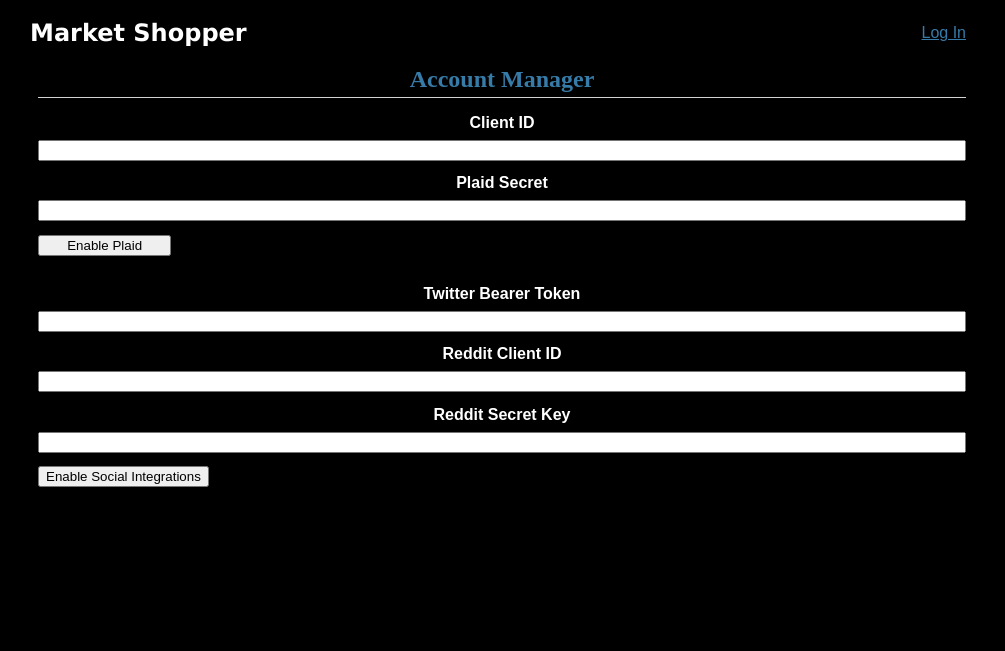
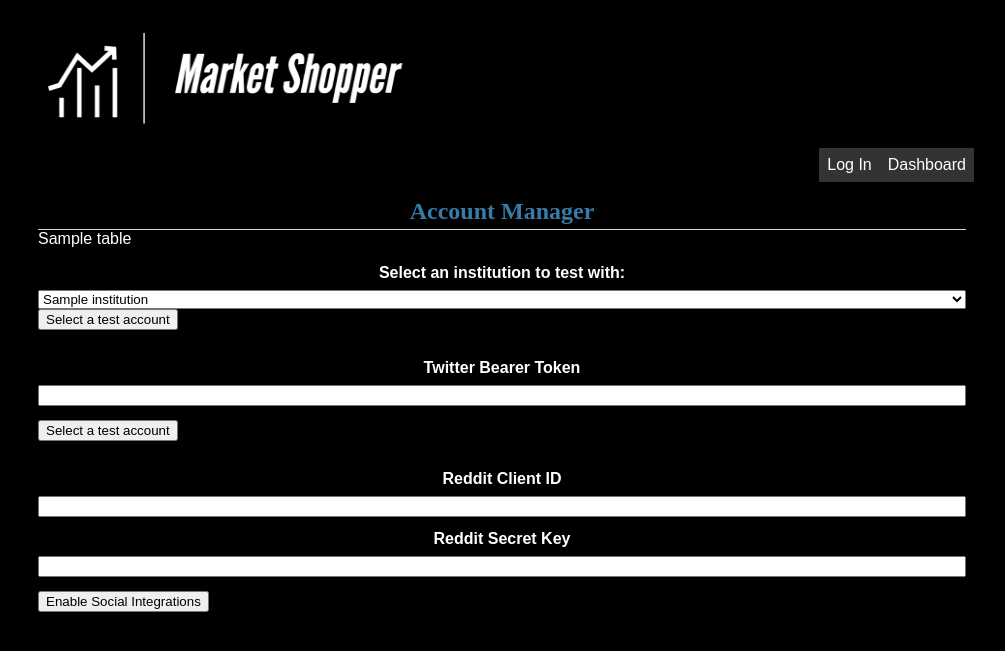
Before and after one commit to tiaaburton/MADS_Capstone, a Flask app: template src/templates/profile/manager.html in a window 1280 px wide. Shown: the top 651 px of the page, without its empty margins (138-1143 px from the left). Run offline with Flask 3, Linux system fonts and the light colour scheme; the template is opened without the code that fills it: most values are stand-ins (such as "Sample title", 1, 10 or a date in 2020); parts of the project's set-up code (start-up, migrations or seed data) failed here and were passed over.

Commit message:
Updating account management page and base html. Including minor updates for subsequent pages and login workflow.

```diff
--- a/src/__init__.py
+++ b/src/__init__.py
@@ -275,14 +275,8 @@
     # Architected by Market Shoppers
     @app.route("/")
     def index():
-        if current_user.is_authenticated and "PLAID_SECRET" in session:
-            # Retrieve the institutions that have test investments accounts
-            institutions = request_institutions()
-            # Pass the institution names to the credential template for user selection
-            return render_template("profile/manager.html", institutions=institutions)
-        elif current_user.is_authenticated and "PLAID_SECRET" not in session:
-            # Allow users to provide Plaid credentials when logged into the app
-            return render_template("profile/manager.html")
+        if current_user.is_authenticated:
+            redirect('/dash')
         else:
             # Redirect users to login if there isn't a user in session
             return redirect(url_for("login"))
@@ -372,7 +366,7 @@
 
     @app.route("/manage_account")
     def update_account():
-        return render_template("profile/manager.html")
+        return render_template("profile/manager.html", institutions=request_institutions())
 
     db.init_app(app)
     app.register_blueprint(auth.bp)
--- a/src/analysis/safety_measures.py
+++ b/src/analysis/safety_measures.py
@@ -1,4 +1,4 @@
-from typing import Union
+from typing import Union, Dict, TypedDict
 from scipy.stats import norm
 from src.data.yahoo import retrieve_company_stock_price_from_mongo
 import plotly.graph_objects as go
--- a/src/analysis/sentiment_analysis.py
+++ b/src/analysis/sentiment_analysis.py
@@ -43,17 +43,19 @@
 )
 
 
-@bp.route("/store_social_credentials", methods=["POST"])
-def store_social_credentials():
-    session["reddit_client_id"] = (
-        request.form["reddit_client"] or config["REDDIT"]["CLIENT_ID"]
-    )
-    session["reddit_client_secret"] = (
-        request.form["reddit_secret"] or config["REDDIT"]["CLIENT_SECRET"]
-    )
-    session["twitter_bearer_token"] = (
-        request.form["twitter_bearer_token"] or config["TWITTER"]["BEARER_TOKEN"]
-    )
+@bp.route("/store_twitter_credentials", methods=["POST"])
+def update_twitter():
+    config["TWITTER"]["BEARER_TOKEN"] = request.form["twitter_bearer_token"]
+    session["twitter_bearer_token"] = request.form["twitter_bearer_token"]
+    return redirect(url_for("/dash/"))
+
+
+@bp.route("/store_reddit_credentials", methods=["POST"])
+def update_reddit():
+    config["REDDIT"]["CLIENT_ID"] = request.form["reddit_client"]
+    config["REDDIT"]["CLIENT_SECRET"] = request.form["reddit_secret"]
+    session["reddit_client_id"] = request.form["reddit_client"]
+    session["reddit_client_secret"] = request.form["reddit_secret"]
     return redirect(url_for("/dash/"))
 
 
--- a/src/pages/analysis.py
+++ b/src/pages/analysis.py
@@ -15,7 +15,7 @@
     twitter_counts,
     twitter_searches,
 )
-from src.analysis.safety_measures import VaR_Chart, SFR_Chart
+# from src.analysis.safety_measures import VaR_Chart, SFR_Chart
 
 dash.register_page(__name__, order=3)
 
--- a/src/server.py
+++ b/src/server.py
@@ -172,121 +172,6 @@
     return plaid_client
 
 
-@bp.route("/api/create_link_token", methods=["POST"])
-def create_link_token():
-    client = get_plaid_client()
-    global PLAID_REDIRECT_URI
-    try:
-        plaid_request = LinkTokenCreateRequest(
-            products=products,
-            client_name="Market Shopper",
-            country_codes=list(map(lambda x: CountryCode(x), PLAID_COUNTRY_CODES)),
-            language="en",
-            user=LinkTokenCreateRequestUser(client_user_id=str(time.time())),
-        )
-        if PLAID_REDIRECT_URI:
-            plaid_request["redirect_uri"] = PLAID_REDIRECT_URI
-        # create link token
-        response = client.link_token_create(plaid_request)
-        return jsonify(response.to_dict())
-    except plaid.ApiException as e:
-        return json.loads(e.body)
-
-
-# Exchange token flow - exchange a Link public_token for
-# an API access_token
-# https://plaid.com/docs/#exchange-token-flow
-
-
-@bp.route("/api/set_access_token", methods=["POST"])
-def get_access_token():
-    global access_token
-    global item_id
-    global transfer_id
-    public_token = request.form["public_token"]
-    client = get_plaid_client()
-    try:
-        exchange_request = ItemPublicTokenExchangeRequest(public_token=public_token)
-        exchange_response = client.item_public_token_exchange(exchange_request)
-        access_token = exchange_response["access_token"]
-        item_id = exchange_response["item_id"]
-        return jsonify(exchange_response.to_dict())
-    except plaid.ApiException as e:
-        return json.loads(e.body)
-
-
-# Retrieve ACH or ETF account numbers for an Item
-# https://plaid.com/docs/#auth
-
-
-@bp.route("/api/auth", methods=["GET"])
-def get_auth():
-    try:
-        request = AuthGetRequest(access_token=access_token)
-        response = client.auth_get(request)
-        pretty_print_response(response.to_dict())
-        return jsonify(response.to_dict())
-    except plaid.ApiException as e:
-        error_response = format_error(e)
-        return jsonify(error_response)
-
-
-# Retrieve Transactions for an Item
-# https://plaid.com/docs/#transactions
-
-
-@bp.route("/api/transactions", methods=["GET"])
-def get_transactions():
-    # Set cursor to empty to receive all historical updates
-    cursor = ""
-
-    # New transaction updates since "cursor"
-    added = []
-    modified = []
-    removed = []  # Removed transaction ids
-    has_more = True
-    try:
-        # Iterate through each page of new transaction updates for item
-        while has_more:
-            request = TransactionsSyncRequest(
-                access_token=access_token,
-                cursor=cursor,
-            )
-            response = client.transactions_sync(request).to_dict()
-            # Add this page of results
-            added.extend(response["added"])
-            modified.extend(response["modified"])
-            removed.extend(response["removed"])
-            has_more = response["has_more"]
-            # Update cursor to the next cursor
-            cursor = response["next_cursor"]
-            pretty_print_response(response)
-
-        # Return the 8 most recent transactions
-        latest_transactions = sorted(added, key=lambda t: t["date"])[-8:]
-        return jsonify({"latest_transactions": latest_transactions})
-
-    except plaid.ApiException as e:
-        error_response = format_error(e)
-        return jsonify(error_response)
-
-
-# Retrieve an Item's accounts
-# https://plaid.com/docs/#accounts
-
-
-@bp.route("/api/accounts", methods=["GET"])
-def get_accounts():
-    try:
-        request = AccountsGetRequest(access_token=access_token)
-        response = client.accounts_get(request)
-        pretty_print_response(response.to_dict())
-        return jsonify(response.to_dict())
-    except plaid.ApiException as e:
-        error_response = format_error(e)
-        return jsonify(error_response)
-
-
 # Retrieve Investment Transactions for an Item
 # https://plaid.com/docs/#investments
 
@@ -336,7 +221,7 @@
     pt_request = SandboxPublicTokenCreateRequest(
         client_id=CLIENT_ID,
         secret=PLAID_SECRET,
-        institution_id=selected_inst,
+        institution_id=str(selected_inst),
         initial_products=[Products("investments")],
     )
     pt_response = plaid_client.sandbox_public_token_create(pt_request)
@@ -348,6 +233,7 @@
     exchange_response = plaid_client.item_public_token_exchange(exchange_request)
     session["access_token"] = exchange_response["access_token"]
     session["item_id"] = exchange_response["item_id"]
+    return {session["access_token"]: session["item_id"]}
     return render_template(
         "profile/manager.html",
         tables=[
--- a/src/static/style.css
+++ b/src/static/style.css
@@ -8,6 +8,10 @@
 nav h1 a { text-decoration: none; padding: 0.25rem 0.5rem; }
 nav ul  { display: flex; list-style: none; margin: 0; padding: 0; }
 nav ul li a, nav ul li span, header .action { display: block; padding: 0.5rem; }
+.menu {
+    display: flex;
+    justify-content: right;
+}
 .content { padding: 0 1rem 1rem; }
 .content > header { border-bottom: 1px solid lightgray; display: flex; align-items: flex-end; }
 .content > header h1 { flex: auto; margin: 1rem 0 0.25rem 0; }
@@ -24,3 +28,34 @@
 .content textarea { min-height: 12em; resize: vertical; }
 input.danger { color: #cc2f2e; }
 input[type=submit] { align-self: start; min-width: 10em; }
+
+ul {
+  list-style-type: none;
+  margin: 0;
+  padding: 0;
+  overflow: hidden;
+  background-color: #333;
+}
+
+li {
+  float: left;
+}
+
+li a {
+  display: block;
+  color: white;
+  text-align: center;
+  padding: 14px 16px;
+  text-decoration: none;
+}
+
+/* Change the link color to #111 (black) on hover */
+li a:hover {
+  background-color: #111;
+}
+
+ul {
+    list-style: none;
+    padding: 0;
+    margin: 0;
+}
--- a/src/templates/auth/login.html
+++ b/src/templates/auth/login.html
@@ -19,7 +19,7 @@
      data-ux_mode="redirect"
      data-login_uri="http://localhost:5000/login/callback"
      data-auto_prompt="false">
-</div>
+  </div>
 
 <div class="g_id_signin"
      data-type="standard"
--- a/src/templates/base.html
+++ b/src/templates/base.html
@@ -8,15 +8,18 @@
 </style>
 </head>
 <title>{% block title %}{% endblock %} - Market Shopper</title>
+<link rel="icon" href="{{ url_for('static', filename='images/logo.png') }}" type="image/icon type">
 <link rel="stylesheet" href="{{ url_for('static', filename='style.css') }}">
-<nav>
-  <h1 style="color:White;font-family:verdana;">Market Shopper</h1>
+<img src='images/logo.png' alt="Market Shopper" width="400" height="128">
+<nav class="menu">
   <ul>
     {% if current_user.is_authenticated %}
       <span>Welcome, {{ current_user.name }}</span>
-      <li><a href="{{ url_for('logout') }}">Log Out</a>
+      <li><a href="{{ '/dash/' }}" style="float:right">Dashboard</a>
+      <li><a href="{{ url_for('logout') }}" style="float:right">Log Out</a>
     {% else %}
-      <li><a href="{{ url_for('login') }}">Log In</a>
+      <li><a href="{{ url_for('login') }}" style="float:right">Log In</a>
+      <li><a href="{{ '/dash/' }}" style="float:right">Dashboard</a>
     {% endif %}
   </ul>
 </nav>
--- a/src/templates/profile/manager.html
+++ b/src/templates/profile/manager.html
@@ -5,7 +5,6 @@
 {% endblock %}
 
 {% block content %}
- {% if current_user.is_authenticated and institutions is defined %}
 
   {% if tables is defined %}
 
@@ -13,7 +12,6 @@
                 {{ table|safe }}
     {% endfor %}
   {% endif %}
-
   <form style="text-align:center;"  action="{{ url_for('plaid.create_sandbox_link_token') }}" method="post">
     <label for="institution">Select an institution to test with:</label>
     <select name="institution" id="institution" method="GET" action="/">
@@ -24,20 +22,13 @@
     <input type="submit" value="Select a test account">
   </form>
 
- {% else %}
-  <form style="text-align:center;"  action="{{ url_for('store_plaid_credentials') }}" method="post">
-    <label for="client_id">Client ID</label>
-    <input name="client_id" id="client_id" required>
-    <label for="secret_key">Plaid Secret</label>
-    <input type="password" name="secret_key" id="secret_key" required>
-    <input type="submit" value="Enable Plaid">
+  <form style="text-align:center;"  action="{{ url_for('sentiment.update_twitter') }}" method="post">
+    <label for="twitter_bearer_token">Twitter Bearer Token</label>
+    <input type="password" name="twitter_bearer_token" id="twitter_bearer_token" required>
+    <input type="submit" value="Select a test account">
   </form>
 
- {% endif %}
-
-  <form style="text-align:center;" action="{{ url_for('sentiment.store_social_credentials') }}" method="post">
-    <label for="twitter_bearer_token">Twitter Bearer Token</label>
-    <input type="password" name="twitter_bearer_token" id="twitter_bearer_token" required>
+  <form style="text-align:center;" action="{{ url_for('sentiment.update_reddit') }}" method="post">
     <label for="reddit_client">Reddit Client ID</label>
     <input type="password" name="reddit_client" id="reddit_client" required>
     <label for="reddit_secret">Reddit Secret Key</label>
```
Also changed, not shown: requirements.txt (+6 -2 lines), src/pages/account.py (deleted, +0 -20 lines).
